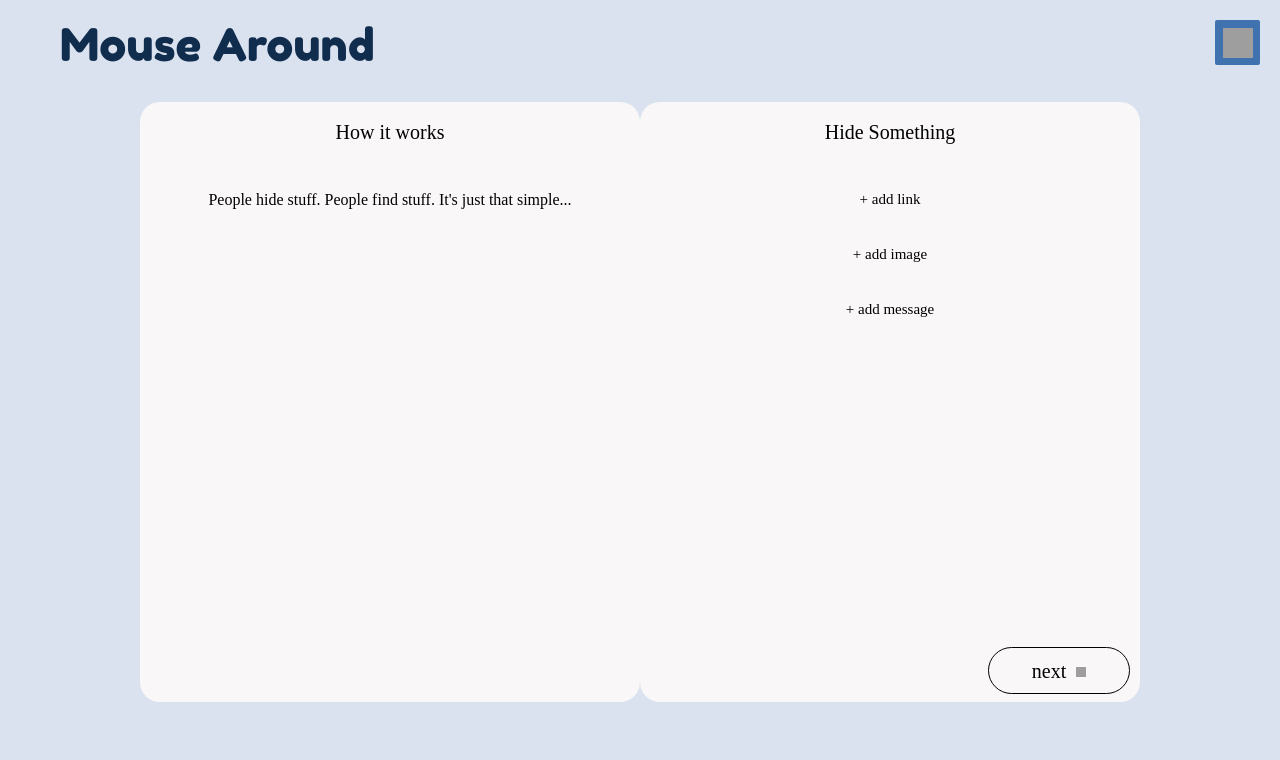
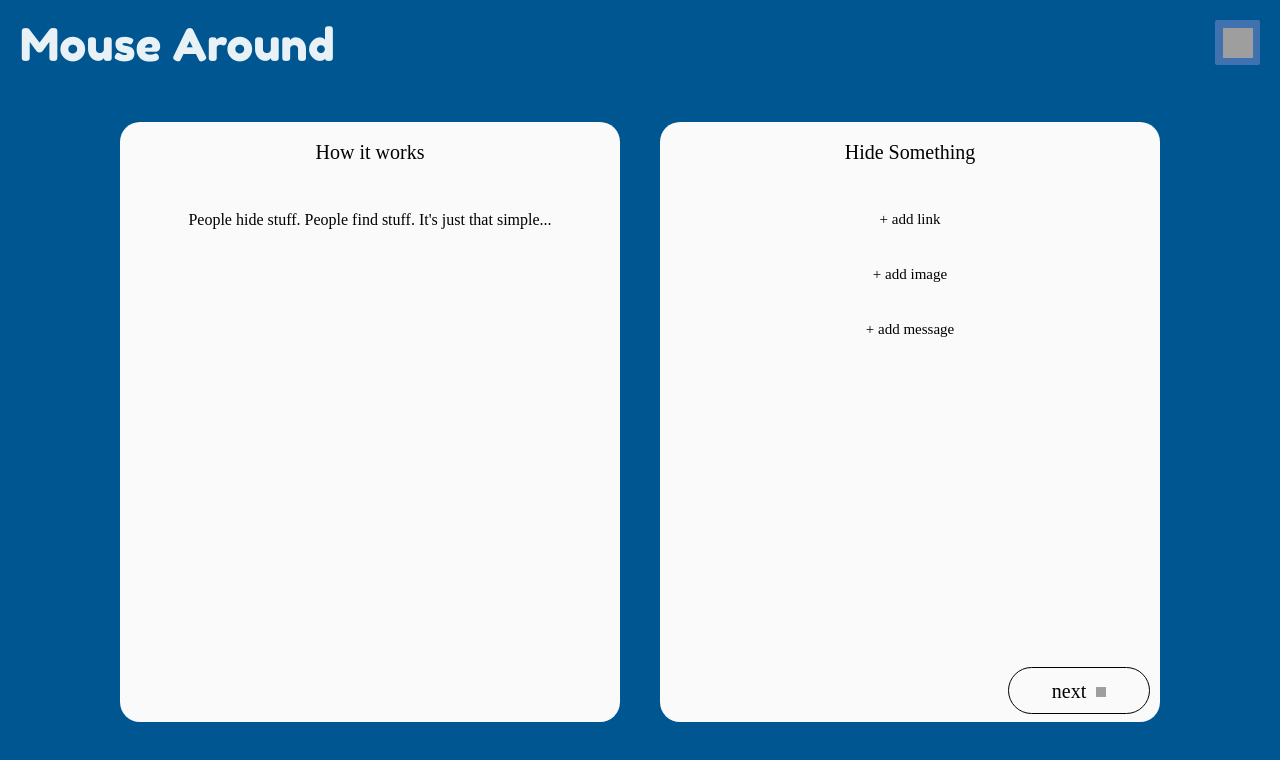
Before and after one commit to jawm17/sandbox, a React (Create React App) app in the folder client/: page /hide in a window 1280 px wide. Shown: the top 760 px of the page. Built offline with nearby package versions, Linux system fonts and the light colour scheme; grey boxes are pictures that could not be loaded; a web font is replaced by a local one.

Commit message:
New color theme

```diff
--- a/client/src/HideSomethingPage/HideSomething.css
+++ b/client/src/HideSomethingPage/HideSomething.css
@@ -1,16 +1,16 @@
 .hidePage {
-    background-color: #dbe2ef;
+    background-color: #005691;
     position: fixed;
     width: 100vw;
     height: 100vh;
 }
 
 .flexDiv {
+    margin-top: 20px;
     width: 100vw;
     display: flex;
     justify-content: center;
 }
-
 
 .inputDiv {
     width: 90vw;
@@ -21,7 +21,11 @@
     border-width: 2px;
     border-color: gray; */
     text-align: center;
-    background-color: #f9f7f7;
+    background-color: #fafafa;
+}
+
+#about {
+    margin-right: 40px;
 }
 
 .attatchment {
@@ -32,6 +36,15 @@
     border-width: 0.2px;
     border-style: solid;
     border-color: lightblue; */
+}
+
+.title {
+    font-family: Fredoka One, cursive;
+    height: 80px;
+    font-size: 45px;
+    margin-left: 20px;
+    margin-top: 22px;
+    color: #e8f1f5;
 }
 
 .attatchment:hover {
--- a/client/src/HideSomethingPage/HideSomething.js
+++ b/client/src/HideSomethingPage/HideSomething.js
@@ -23,7 +23,7 @@ export default function HideSomething() {
             marginLeft: 60,
             marginTop: 22,
             transition: "all 0.5s ease-in-out",
-            color: "#112d4e"
+            color: "#e8f1f5"
         }
     }
 
@@ -61,17 +61,16 @@ export default function HideSomething() {
     return (
         <div className="hidePage">
             <Buttons page="hide" />
-            <p style={style.title}>
+            <p className="title">
                 Mouse Around
             </p>
             <div className="flexDiv">
-                <div className="inputDiv">
+                <div id="about" className="inputDiv">
                     <div className="priceTitle">
                         How it works
                     </div>
                     <div className="howItWorks">
                         People hide stuff. People find stuff. It's just that simple...
-
                     </div>
                 </div>
                 <div className="inputDiv">
```
